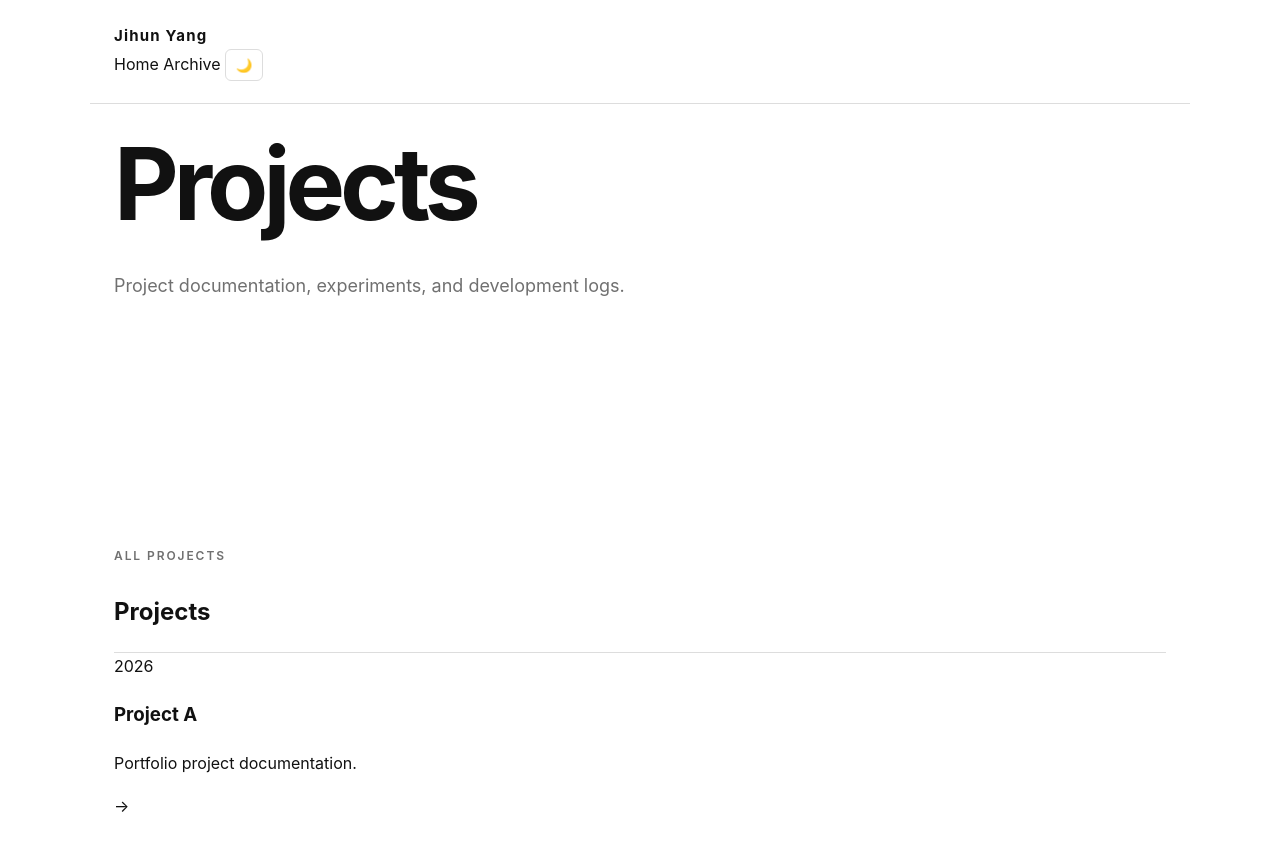
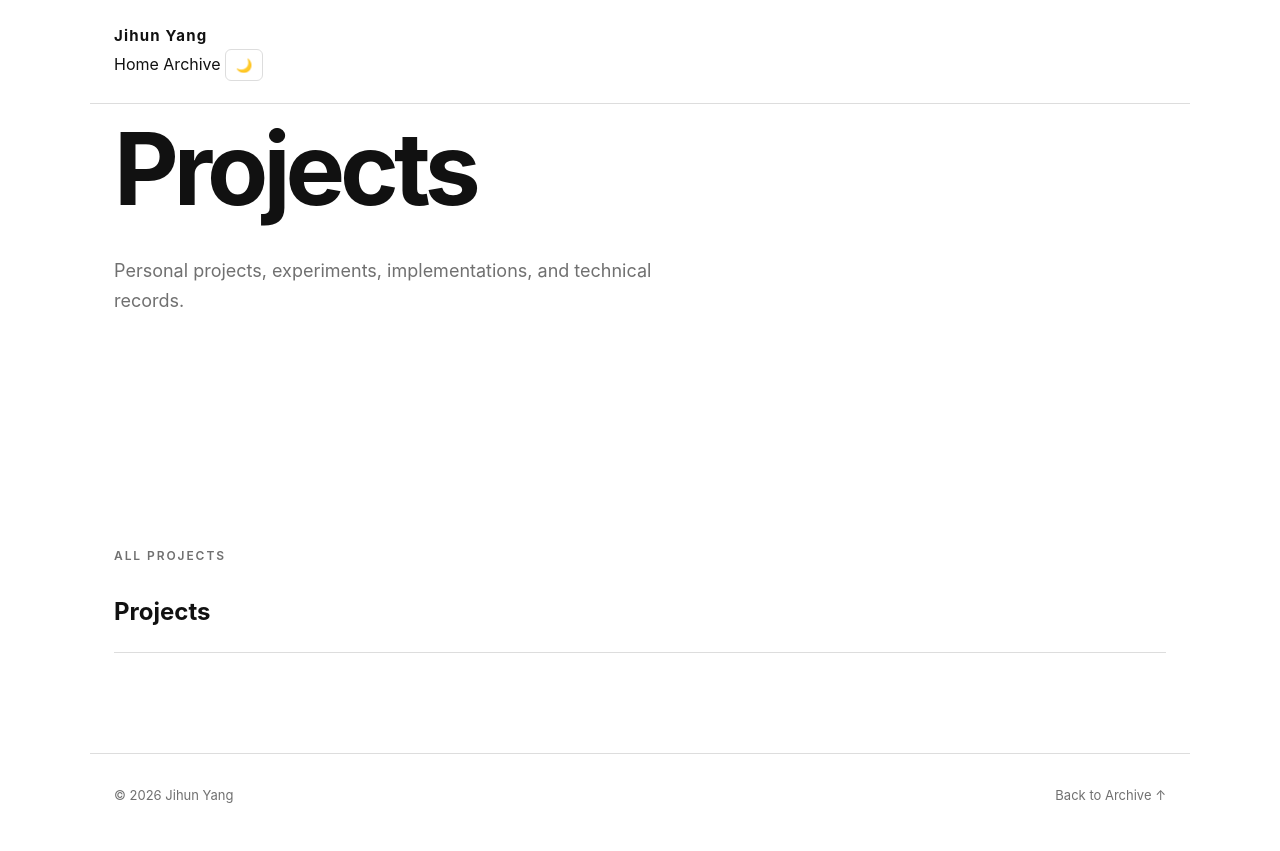
Before and after one commit to JihunYangKR/JihunYangKR.github.io, a Jekyll site: the page built from archive/projects/index.html, in a window 1280 px wide and 900 px high, scrolled down 245 px. Shown: the top 851 px of the window. Built offline with Jekyll 4.4.1, drawn with Linux system fonts in a browser that asks for light colours.

Commit message:
Add automatic Projects archive page

```diff
--- a/archive/projects/index.html
+++ b/archive/projects/index.html
@@ -1,24 +1,50 @@
+---
+layout: null
+---
+
 <!DOCTYPE html>
 <html lang="ko">
+
 <head>
+
     <meta charset="UTF-8">
-    <meta name="viewport" content="width=device-width, initial-scale=1.0">
-    <title>Projects Archive — Jihun Yang</title>
-    <link rel="stylesheet" href="../../css/style.css">
+
+    <meta
+        name="viewport"
+        content="width=device-width, initial-scale=1.0"
+    >
+
+    <title>Projects — Jihun Yang</title>
+
+    <link
+        rel="stylesheet"
+        href="../../css/style.css"
+    >
+
 </head>
 
 <body>
 
 <header class="navbar">
+
     <div class="nav-container">
 
-        <a href="../../index.html" class="logo">
+        <a
+            href="../../index.html"
+            class="logo"
+        >
             Jihun Yang
         </a>
 
         <nav>
-            <a href="../../index.html">Home</a>
-            <a href="../index.html">Archive</a>
+
+            <a href="../../index.html">
+                Home
+            </a>
+
+            <a href="../index.html">
+                Archive
+            </a>
 
             <button
                 id="theme-button"
@@ -27,29 +53,35 @@
             >
                 🌙
             </button>
+
         </nav>
 
     </div>
+
 </header>
 
 
 <main>
 
 <section class="hero">
+
     <div class="container">
 
         <p class="eyebrow">
             ARCHIVE / PROJECTS
         </p>
 
-        <h1>Projects</h1>
+        <h1>
+            Projects
+        </h1>
 
         <p class="hero-description">
-            Project documentation,
-            experiments, and development logs.
+            Personal projects, experiments,
+            implementations, and technical records.
         </p>
 
     </div>
+
 </section>
 
 
@@ -58,33 +90,51 @@
 <div class="container">
 
     <div class="section-header">
-        <p class="eyebrow">ALL PROJECTS</p>
-        <h2>Projects</h2>
+
+        <p class="eyebrow">
+            ALL PROJECTS
+        </p>
+
+        <h2>
+            Projects
+        </h2>
+
     </div>
+
 
     <div class="archive-list">
 
-        <a href="../../projects/project-a.html">
+        {% for post in site.posts %}
+
+            {% if post.categories contains "projects" %}
+
+            <a href="{{ post.url }}">
 
                 <div>
 
                     <span class="archive-date">
-                    2026
+                        {{ post.date | date: "%Y-%m-%d" }}
                     </span>
 
                     <h3>
-                    Project A
+                        {{ post.title }}
                     </h3>
 
                     <p>
-                    Portfolio project documentation.
+                        {{ post.excerpt | strip_html | truncate: 120 }}
                     </p>
 
                 </div>
 
-            <span>→</span>
+                <span>
+                    →
+                </span>
 
             </a>
+
+            {% endif %}
+
+        {% endfor %}
 
     </div>
 
@@ -102,9 +152,11 @@
     </div>
 
     <div>
+
         <a href="../index.html">
             Back to Archive ↑
         </a>
+
     </div>
 
 </footer>
@@ -113,4 +165,5 @@
 <script src="../../js/main.js"></script>
 
 </body>
+
 </html>
```
Lines whose indentation alone changed are shown as unchanged.
